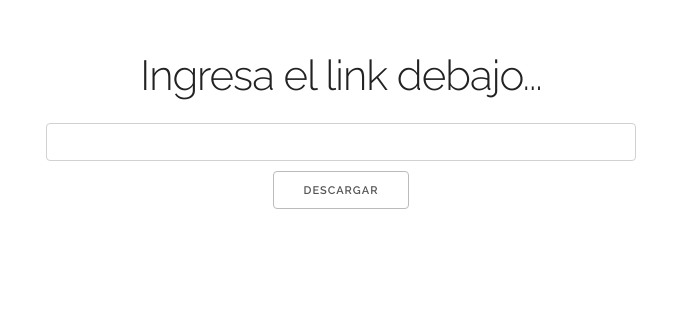
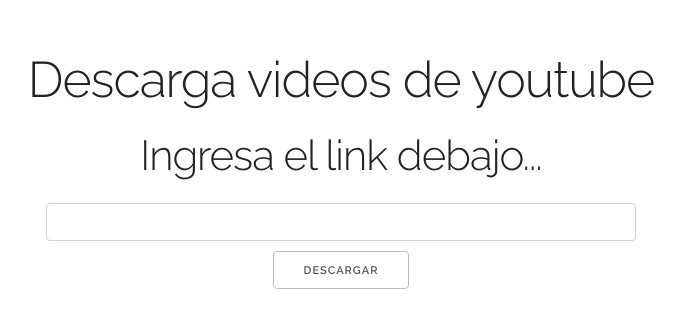
Before and after one commit to latinrev/YTPwa, a website: page public/index.html in a window 1280 px wide. Shown: the whole page, without its empty margins (299-984 px from the left). Drawn offline with Linux system fonts and the light colour scheme.

Commit message:
Minor change to html :exclamation:

```diff
--- a/public/index.html
+++ b/public/index.html
@@ -13,6 +13,7 @@
 	</head>
 	<body style="padding: 50px">
 		<div>
+			<h1>Descarga videos de youtube</h1>
 			<h2 class="status">Ingresa el link debajo...</h2>
 			<input type="text" class="link-download--js" />
 			<button onclick="download()">Descargar</button>
```
